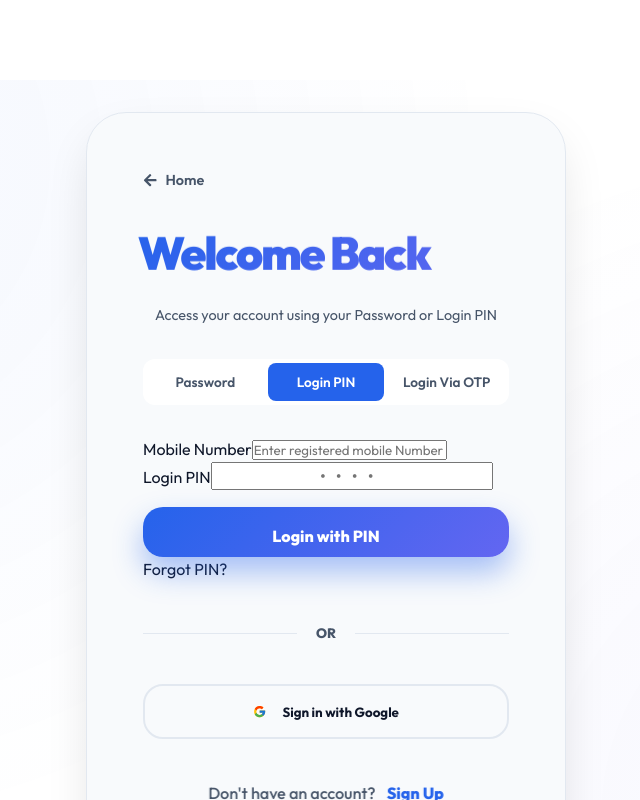
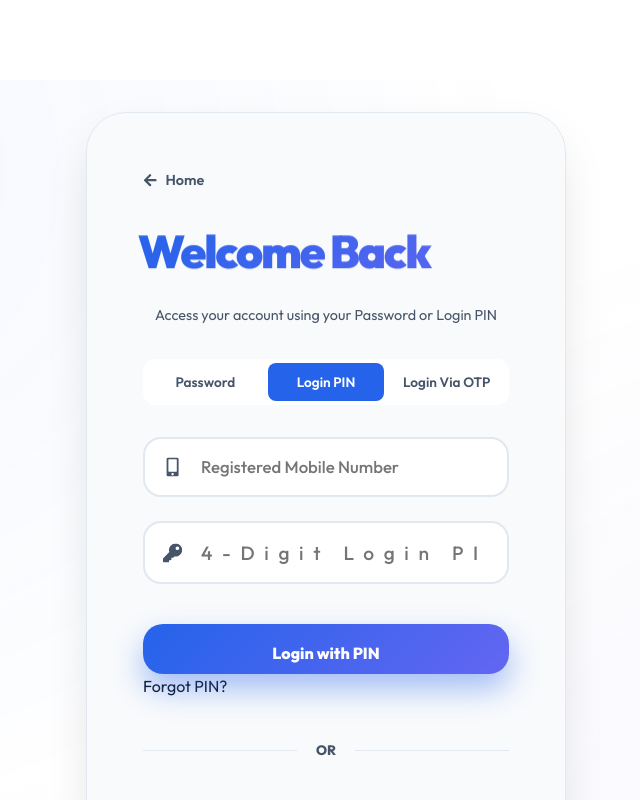
Before and after one commit to Jaiganesh474/NeoBank-Java-Project, a React (Vite) app in the folder frontend/: page /login in a window 1280 px wide. Both pictures are taken after a click on the button "Login PIN". Shown: the top 800 px of the page, without its empty margins (314-954 px from the left). Built offline with nearby package versions, Linux system fonts and the light colour scheme; no server answers.

Commit message:
feat: implement multi-modal login page with password, PIN, OTP, and Google authentication.

```diff
--- a/frontend/src/pages/Login.jsx
+++ b/frontend/src/pages/Login.jsx
@@ -5,7 +5,7 @@ import { motion } from 'framer-motion';
 import { FcGoogle } from 'react-icons/fc';
 import { signInWithGoogle } from '../firebase';
 import './Auth.css';
-import { FaArrowLeft } from 'react-icons/fa';
+import { FaArrowLeft, FaEnvelope, FaLock, FaMobileAlt, FaKey } from 'react-icons/fa';
 import { toast } from 'react-toastify';
 
 const Login = () => {
@@ -165,23 +165,23 @@ const Login = () => {
                 <form onSubmit={handleSubmit}>
                     {loginMode === 'password' && (
                         <>
-                            <div className="form-group">
-                                <label>Email Address</label>
+                            <div className="input-group">
+                                <FaEnvelope className="input-icon" />
                                 <input
                                     type="email"
                                     value={email}
                                     onChange={(e) => setEmail(e.target.value)}
-                                    placeholder="your@email.com"
+                                    placeholder="Email Address"
                                     required
                                 />
                             </div>
-                            <div className="form-group">
-                                <label>Password</label>
+                            <div className="input-group">
+                                <FaLock className="input-icon" />
                                 <input
                                     type="password"
                                     value={password}
                                     onChange={(e) => setPassword(e.target.value)}
-                                    placeholder="••••••••"
+                                    placeholder="Password"
                                     required
                                 />
                             </div>
@@ -190,25 +190,25 @@ const Login = () => {
 
                     {loginMode === 'pin' && (
                         <>
-                            <div className="form-group">
-                                <label>Mobile Number</label>
+                            <div className="input-group">
+                                <FaMobileAlt className="input-icon" />
                                 <input
                                     type="text"
                                     value={phoneNumber}
                                     onChange={(e) => setPhoneNumber(e.target.value.replace(/\D/g, '').slice(0, 10))}
-                                    placeholder="Enter registered mobile Number"
+                                    placeholder="Registered Mobile Number"
                                     required
                                 />
                             </div>
-                            <div className="form-group">
-                                <label>Login PIN</label>
+                            <div className="input-group">
+                                <FaKey className="input-icon" />
                                 <input
                                     type="password"
                                     value={pin}
                                     onChange={(e) => setPin(e.target.value.replace(/\D/g, '').slice(0, 4))}
-                                    placeholder="••••"
+                                    placeholder="4-Digit Login PIN"
                                     maxLength={4}
-                                    style={{ letterSpacing: '0.5em', textAlign: 'center', fontSize: '1.2rem' }}
+                                    style={{ letterSpacing: '0.5em', fontSize: '1.2rem' }}
                                     required
                                 />
                             </div>
@@ -217,17 +217,16 @@ const Login = () => {
 
                     {loginMode === 'otp' && (
                         <>
-                            <div className="form-group">
-                                <label>Mobile Number</label>
-                                <div style={{ position: 'relative' }}>
+                            <div className="input-group">
+                                <FaMobileAlt className="input-icon" />
                                 <input
                                     type="text"
                                     value={phoneNumber}
                                     onChange={(e) => setPhoneNumber(e.target.value.replace(/\D/g, '').slice(0, 10))}
-                                        placeholder="Enter registered mobile number"
+                                    placeholder="Registered Mobile Number"
                                     required
                                     disabled={otpStep === 2}
-                                        style={{ paddingRight: '100px' }}
+                                    style={{ paddingRight: '120px' }}
                                 />
                                 {otpStep === 1 && (
                                     <button
@@ -242,14 +241,16 @@ const Login = () => {
                                             background: 'var(--primary)',
                                             color: 'white',
                                             border: 'none',
-                                                padding: '6px 12px',
-                                                borderRadius: '6px',
-                                                fontSize: '0.8rem',
+                                            padding: '8px 16px',
+                                            borderRadius: '12px',
+                                            fontSize: '0.85rem',
+                                            fontWeight: '600',
                                             cursor: 'pointer',
-                                                opacity: phoneNumber.length < 10 ? 0.5 : 1
+                                            opacity: phoneNumber.length < 10 ? 0.5 : 1,
+                                            transition: 'all 0.3s'
                                         }}
                                     >
-                                            {otpLoading ? '...' : 'Get OTP'}
+                                        {otpLoading ? 'Sending...' : 'Get OTP'}
                                     </button>
                                 )}
                                 {otpStep === 2 && (
@@ -258,40 +259,42 @@ const Login = () => {
                                         onClick={() => setOtpStep(1)}
                                         style={{
                                             position: 'absolute',
-                                                right: '8px',
+                                            right: '12px',
                                             top: '50%',
                                             transform: 'translateY(-50%)',
                                             background: 'transparent',
                                             color: 'var(--primary)',
                                             border: 'none',
-                                                fontSize: '0.75rem',
+                                            fontSize: '0.85rem',
+                                            fontWeight: '700',
                                             cursor: 'pointer',
                                             textDecoration: 'underline'
                                         }}
                                     >
-                                            Change Number
+                                        Change
                                     </button>
                                 )}
                             </div>
-                            </div>
+
                             {otpStep === 2 && (
                                 <motion.div
-                                    className="form-group"
-                                    initial={{ opacity: 0, scale: 0.95 }}
-                                    animate={{ opacity: 1, scale: 1 }}
+                                    initial={{ opacity: 0, y: -10 }}
+                                    animate={{ opacity: 1, y: 0 }}
                                 >
-                                    <label>Enter 6-Digit OTP</label>
+                                    <div className="input-group">
+                                        <FaKey className="input-icon" />
                                         <input
                                             type="text"
                                             value={otp}
                                             onChange={(e) => setOtp(e.target.value.replace(/\D/g, '').slice(0, 6))}
-                                        placeholder="000000"
+                                            placeholder="6-Digit OTP"
                                             maxLength={6}
-                                        style={{ letterSpacing: '0.5em', textAlign: 'center', fontSize: '1.2rem', borderColor: 'var(--primary)' }}
+                                            style={{ letterSpacing: '0.5em', fontSize: '1.2rem', borderColor: 'var(--primary)' }}
                                             required
                                         />
-                                    <p style={{ fontSize: '0.75rem', color: 'var(--text-muted)', marginTop: '8px', textAlign: 'center' }}>
-                                        Didn't receive? <span onClick={handleRequestOtp} style={{ color: 'var(--primary)', cursor: 'pointer', fontWeight: 600 }}>Resend OTP</span>
+                                    </div>
+                                    <p style={{ fontSize: '0.85rem', color: 'var(--text-muted)', textAlign: 'center', marginTop: '-0.5rem', marginBottom: '1.5rem' }}>
+                                        Didn't receive? <span onClick={handleRequestOtp} style={{ color: 'var(--primary)', cursor: 'pointer', fontWeight: '700' }}>Resend OTP</span>
                                     </p>
                                 </motion.div>
                             )}
```
Lines whose indentation alone changed are shown as unchanged.
